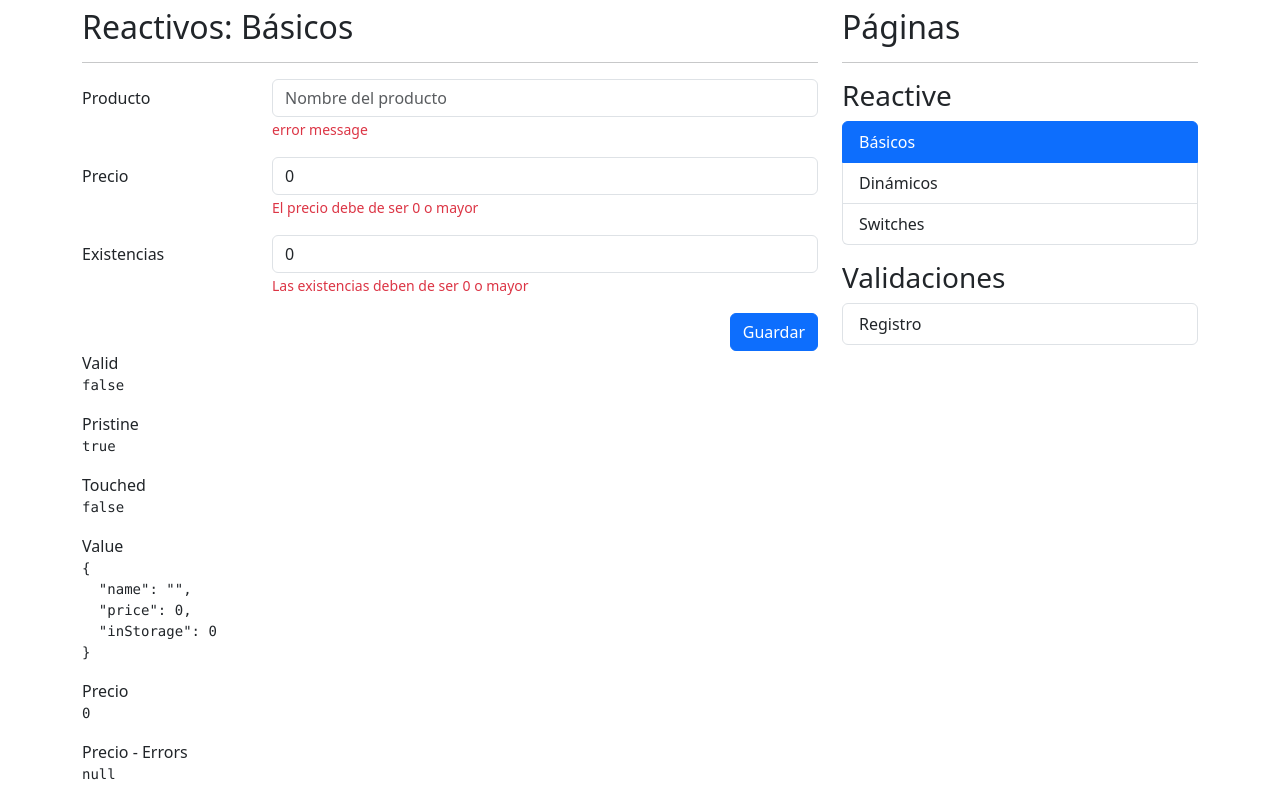
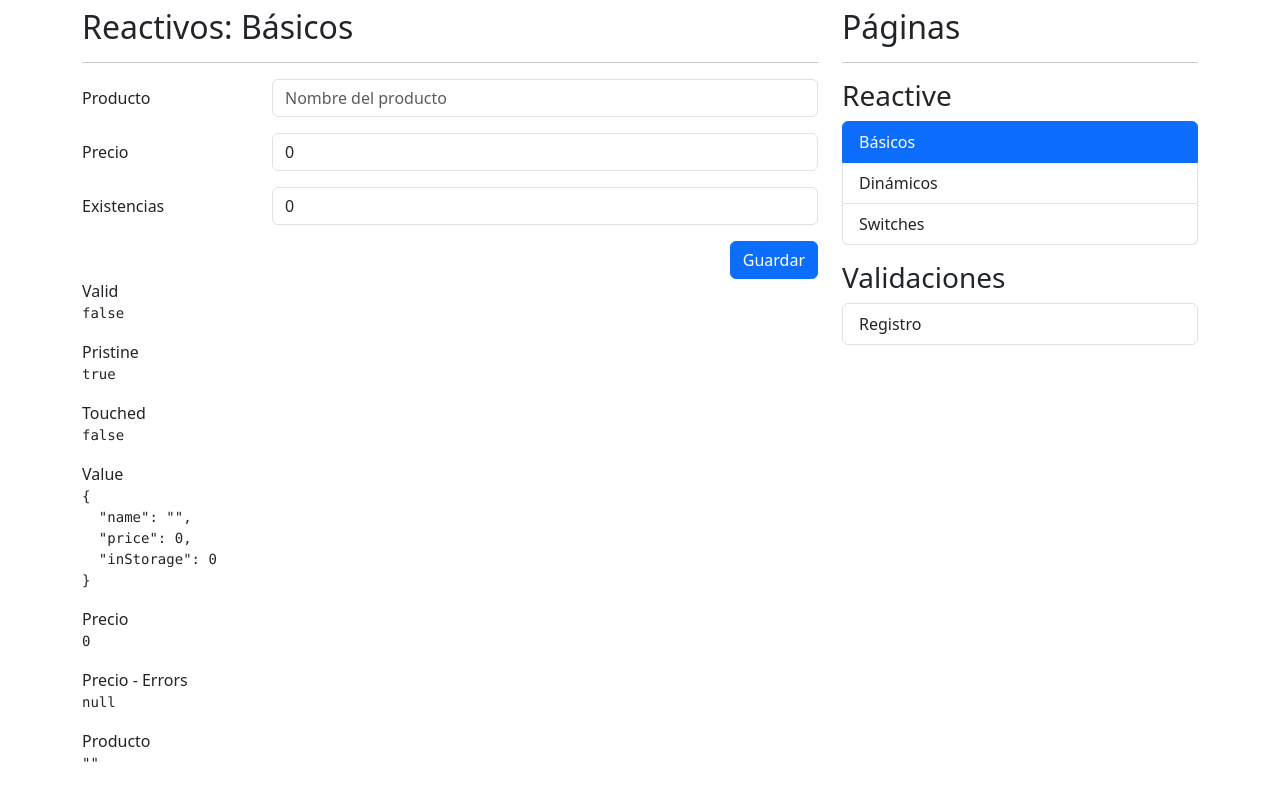
Before and after one commit to AlonsoAM/forms-app-angular, an Angular app: page /reactive/basic in a window 1280 px wide. Shown: the top 794 px of the page. Built offline with nearby package versions, Linux system fonts and the light colour scheme.

Commit message:
Validaciones básicas

```diff
--- a/src/app/reactive/pages/basic-page/basic-page.component.html
+++ b/src/app/reactive/pages/basic-page/basic-page.component.html
@@ -15,9 +15,9 @@
             formControlName="name"
           />
 
-          <span class="form-text text-danger">
+          <span class="form-text text-danger" *ngIf="isValidField('name')">
             <!-- Debe de ser de 3 letras -->
-            error message
+            {{ getFieldError("name") }}
           </span>
         </div>
       </div>
@@ -32,7 +32,7 @@
             placeholder="Precio del producto"
             formControlName="price"
           />
-          <span class="form-text text-danger">
+          <span class="form-text text-danger" *ngIf="isValidField('price')">
             El precio debe de ser 0 o mayor
           </span>
         </div>
@@ -49,7 +49,7 @@
             formControlName="inStorage"
           />
 
-          <span class="form-text text-danger">
+          <span class="form-text text-danger" *ngIf="isValidField('inStorage')">
             Las existencias deben de ser 0 o mayor
           </span>
         </div>
--- a/src/app/reactive/pages/basic-page/basic-page.component.ts
+++ b/src/app/reactive/pages/basic-page/basic-page.component.ts
@@ -1,11 +1,11 @@
-import { Component } from '@angular/core';
+import { Component, OnInit } from '@angular/core';
 import { FormBuilder, FormGroup, Validators } from '@angular/forms';
 
 @Component({
   templateUrl: './basic-page.component.html',
   styles: [],
 })
-export class BasicPageComponent {
+export class BasicPageComponent implements OnInit {
   // public myForm: FormGroup = new FormGroup({
   //   name: new FormControl('valor', [validaciones sincronas], [vcalidaciones asincronas]),
   //   price: new FormControl(0),
@@ -20,9 +20,41 @@ export class BasicPageComponent {
 
   constructor(private formBuilder: FormBuilder) {}
 
+  ngOnInit(): void {
+    // this.myForm.reset({ price: 0, inStorage: 0 });
+  }
+
+  isValidField(field: string): boolean | null {
+    return (
+      this.myForm.controls[field].errors && this.myForm.controls[field].touched
+    );
+  }
+
+  getFieldError(field: string): string | null {
+    if (!this.myForm.controls[field]) return null;
+
+    const errors = this.myForm.controls[field].errors || {};
+
+    for (const key of Object.keys(errors)) {
+      switch (key) {
+        case 'required':
+          return 'Este campo es requerido';
+        case 'minlength':
+          return `Como mínimo debe tener ${errors['minlength'].requiredLength} letras`;
+      }
+    }
+
+    return null;
+  }
+
   onSave(): void {
-    if (this.myForm.invalid) return;
+    if (this.myForm.invalid) {
+      this.myForm.markAllAsTouched();
+      return;
+    }
 
     console.log(this.myForm.value);
+
+    this.myForm.reset({ price: 0, inStorage: 0 });
   }
 }
```
